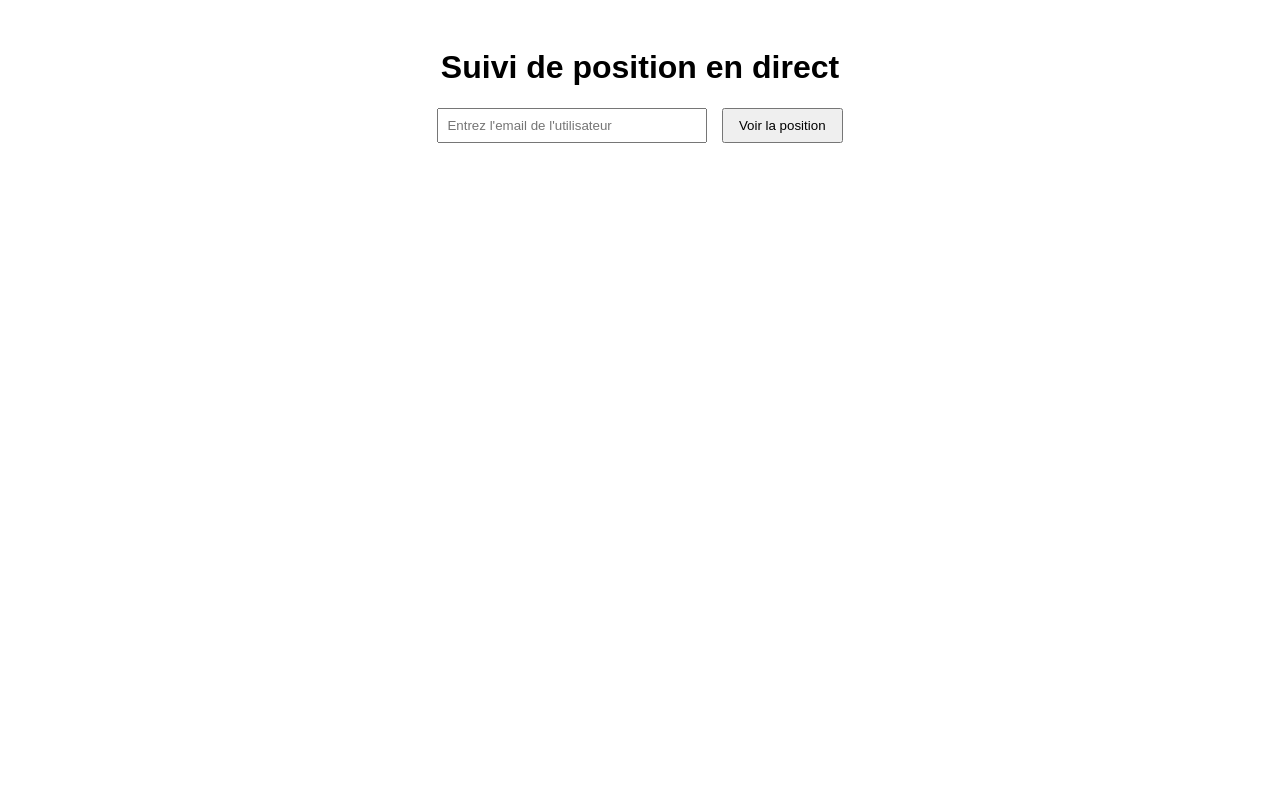
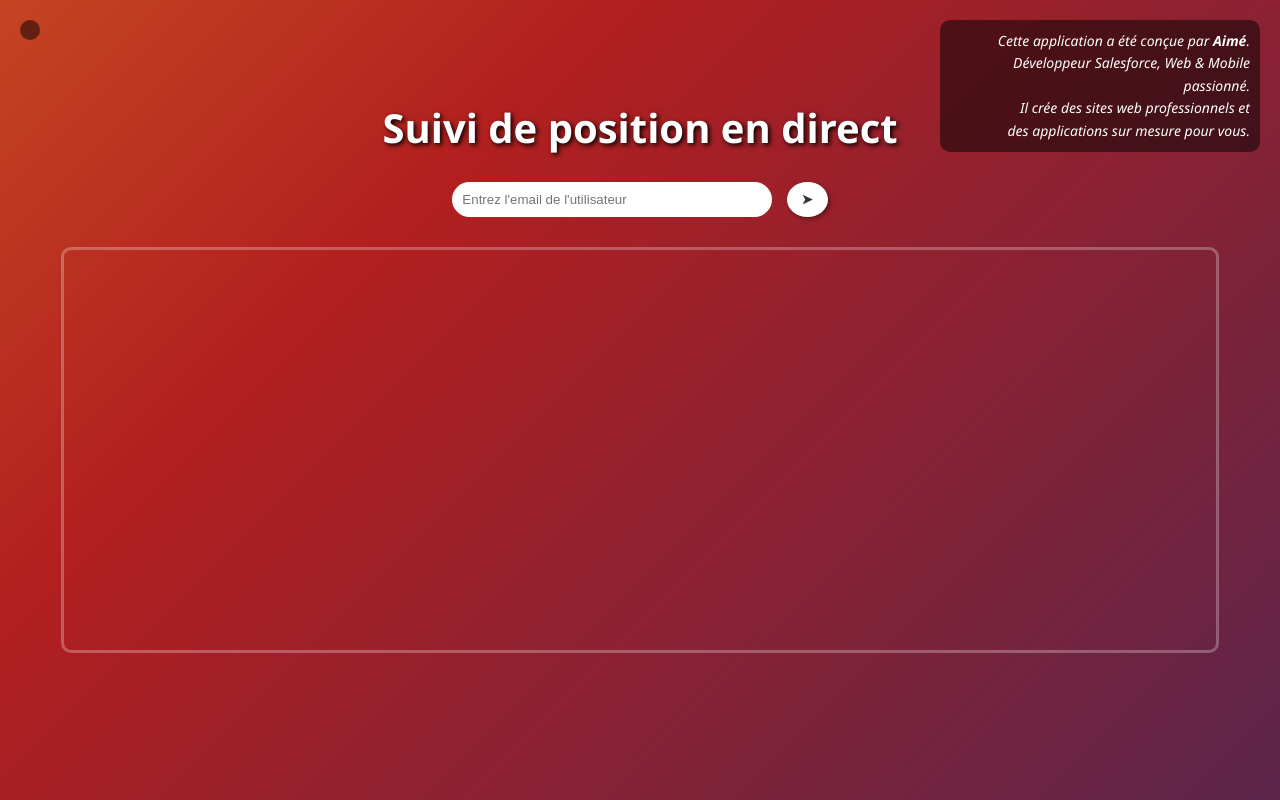
Before and after one commit to aimeaimeaime/antivol-web-server, a website: page public/index.html in a window 1280 px wide. Drawn offline with nearby package versions, Linux system fonts and the light colour scheme.

Commit message:
mise à jour du projet web antivAjout de la carte avec pointeur pour la localisationl

```diff
--- a/public/index.html
+++ b/public/index.html
@@ -1,93 +1,5 @@
-
 
 <!--
-<!DOCTYPE html>
-<html lang="fr">
-<head>
-  <meta charset="UTF-8">
-  <title>Localisation Antivol</title>
-  <style>
-    body { font-family: Arial, sans-serif; text-align: center; padding: 40px; }
-    input { padding: 8px; width: 250px; }
-    button { padding: 8px 15px; margin-left: 10px; }
-    #result { margin-top: 20px; font-size: 18px; }
-    #map { height: 400px; width: 100%; margin-top: 20px; }
-  </style>
-  <link rel="stylesheet" href="https://unpkg.com/leaflet/dist/leaflet.css" />
-</head>
-<body>
-  <h1>Suivi de position</h1>
-  <input type="email" id="emailInput" placeholder="Entrez l'email de l'utilisateur">
-  <button onclick="getLocation()">Voir la position</button>
-
-  <div id="result"></div>
-  <div id="map"></div>
-
-  <script src="https://unpkg.com/leaflet/dist/leaflet.js"></script>
-  <script>
-    let map, marker;
-
-    async function getLocation() {
-      const email = document.getElementById('emailInput').value;
-      const resultDiv = document.getElementById('result');
-      resultDiv.innerHTML = 'Chargement...';
-
-      try {
-        const response = await fetch(`/location/${encodeURIComponent(email)}`);
-        const data = await response.json();
-        if (data.latitude && data.longitude) {
-          resultDiv.innerHTML = `Latitude : ${data.latitude}<br>Longitude : ${data.longitude}<br>Heure : ${data.heure}`;
-          showMap(data.latitude, data.longitude);
-        } else {
-          resultDiv.innerHTML = data.error || 'Aucune donnée trouvée.';
-        }
-      } catch (error) {
-        resultDiv.innerHTML = 'Erreur lors de la récupération.';
-      }
-    }
-
-    function showMap(lat, lng) {
-      if (!map) {
-        map = L.map('map').setView([lat, lng], 16);
-        L.tileLayer('https://{s}.tile.openstreetmap.org/{z}/{x}/{y}.png', {
-          maxZoom: 19
-        }).addTo(map);
-        marker = L.marker([lat, lng], {icon: L.icon({iconUrl: 'https://maps.google.com/mapfiles/ms/icons/red-dot.png', iconSize: [32, 32]})}).addTo(map);
-      } else {
-        map.setView([lat, lng], 16);
-        marker.setLatLng([lat, lng]);
-      }
-    }
-  </script>
-</body>
-</html> -->
-
-
-
-
-
-
-
-
-
-
-
-
-
-
-
-
-
-
-
-
-
-
-
-
-
-
-
 
 <!DOCTYPE html>
 <html lang="fr">
@@ -164,4 +76,207 @@
     }
   </script>
 </body>
+</html> -->
+
+
+
+
+
+
+
+
+
+
+
+
+
+
+
+
+
+
+
+
+<!DOCTYPE html>
+<html lang="fr">
+<head>
+  <meta charset="UTF-8">
+  <title>Suivi de position en direct</title>
+  <link rel="stylesheet" href="https://unpkg.com/leaflet/dist/leaflet.css" />
+  <style>
+    /* Arrière-plan animé galaxie */
+    body {
+      margin: 0;
+      font-family: 'Segoe UI', Tahoma, Geneva, Verdana, sans-serif;
+      color: #ffffff;
+      background: linear-gradient(-45deg, #1a2a6c, #b21f1f, #fdbb2d, #0f2027);
+      background-size: 400% 400%;
+      animation: galaxy 15s ease infinite;
+      overflow-x: hidden;
+    }
+
+    @keyframes galaxy {
+      0% { background-position: 0% 50%; }
+      50% { background-position: 100% 50%; }
+      100% { background-position: 0% 50%; }
+    }
+
+    h1 {
+      margin-top: 40px;
+      font-size: 2.5em;
+      text-shadow: 2px 2px 5px #000;
+    }
+
+    #top-left, #top-right {
+      position: absolute;
+      padding: 10px;
+      max-width: 300px;
+      background: rgba(0, 0, 0, 0.5);
+      border-radius: 10px;
+    }
+
+    #top-left {
+      top: 20px;
+      left: 20px;
+      text-align: left;
+      font-size: 15px;
+    }
+
+    #top-right {
+      top: 20px;
+      right: 20px;
+      text-align: right;
+      font-size: 14px;
+      font-style: italic;
+      line-height: 1.6;
+    }
+
+    input {
+      padding: 10px;
+      width: 300px;
+      border: none;
+      border-radius: 20px;
+      outline: none;
+      margin-right: 10px;
+    }
+
+    button {
+      padding: 10px 15px;
+      border: none;
+      background-color: #ffffff;
+      color: #333;
+      font-weight: bold;
+      border-radius: 50%;
+      cursor: pointer;
+      box-shadow: 2px 2px 5px rgba(0,0,0,0.4);
+      transition: 0.3s;
+    }
+
+    button:hover {
+      background-color: #f1c40f;
+      color: #000;
+    }
+
+    #googleLink {
+      margin-top: 20px;
+      display: inline-block;
+      font-size: 18px;
+      color: #00d4ff;
+      text-decoration: none;
+      font-weight: bold;
+      text-shadow: 1px 1px 3px #000;
+    }
+
+    #googleLink:hover {
+      color: #f1c40f;
+    }
+
+    #map {
+      height: 400px;
+      margin: 30px auto 0;
+      width: 90%;
+      border: 3px solid #ffffff44;
+      border-radius: 10px;
+    }
+
+    #center-content {
+      text-align: center;
+      margin-top: 100px;
+    }
+  </style>
+</head>
+<body>
+
+  <div id="top-left" id="result">
+    <!-- Coordonnées GPS ici -->
+  </div>
+
+  <div id="top-right">
+    Cette application a été conçue par <strong>Aimé</strong>.<br>
+    Développeur Salesforce, Web & Mobile passionné.<br>
+    Il crée des sites web professionnels et<br>
+    des applications sur mesure pour vous.
+  </div>
+
+  <div id="center-content">
+    <h1>Suivi de position en direct</h1>
+    <input type="email" id="emailInput" placeholder="Entrez l'email de l'utilisateur">
+    <button onclick="getLocation()">➤</button>
+    <div>
+      <a id="googleLink" href="#" target="_blank" style="display:none;">Voir sur Google Maps</a>
+    </div>
+  </div>
+
+  <div id="map"></div>
+
+  <script src="https://unpkg.com/leaflet/dist/leaflet.js"></script>
+  <script>
+    let map, marker;
+
+    async function getLocation() {
+      const email = document.getElementById('emailInput').value;
+      const topLeftDiv = document.getElementById('top-left');
+      const linkEl = document.getElementById('googleLink');
+      topLeftDiv.innerHTML = 'Chargement...';
+      linkEl.style.display = 'none';
+
+      try {
+        const response = await fetch(`/location/${encodeURIComponent(email)}`);
+        const data = await response.json();
+
+        if (data.latitude && data.longitude) {
+          const lat = parseFloat(data.latitude);
+          const lon = parseFloat(data.longitude);
+
+          topLeftDiv.innerHTML = `
+            📍 <strong>Latitude</strong> : ${lat}<br>
+            📍 <strong>Longitude</strong> : ${lon}<br>
+            🕒 <strong>Heure</strong> : ${data.heure}
+          `;
+
+          linkEl.href = `https://www.google.com/maps/dir/?api=1&destination=${lat},${lon}`;
+          linkEl.style.display = 'inline-block';
+
+          if (!map) {
+            map = L.map('map').setView([lat, lon], 18);
+            L.tileLayer('https://{s}.tile.openstreetmap.fr/hot/{z}/{x}/{y}.png', {
+              maxZoom: 22,
+              attribution: '&copy; OpenStreetMap contributors'
+            }).addTo(map);
+            marker = L.marker([lat, lon]).addTo(map);
+          } else {
+            map.setView([lat, lon], 18);
+            marker.setLatLng([lat, lon]);
+          }
+
+        } else {
+          topLeftDiv.innerHTML = data.error || '❌ Aucune donnée trouvée.';
+        }
+
+      } catch (error) {
+        topLeftDiv.innerHTML = '❌ Erreur lors de la récupération.';
+      }
+    }
+  </script>
+</body>
 </html>
```
